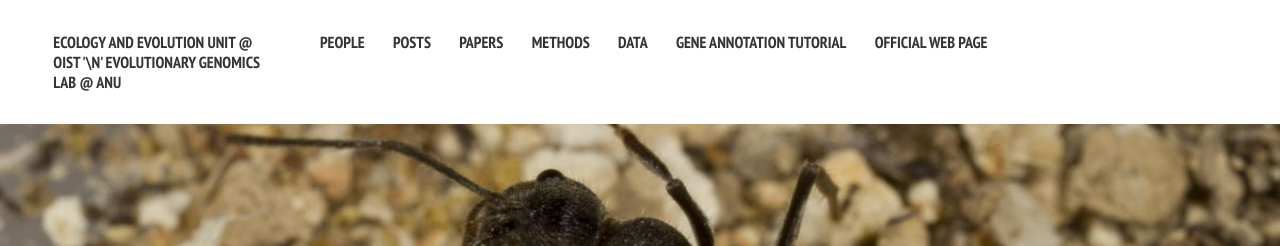
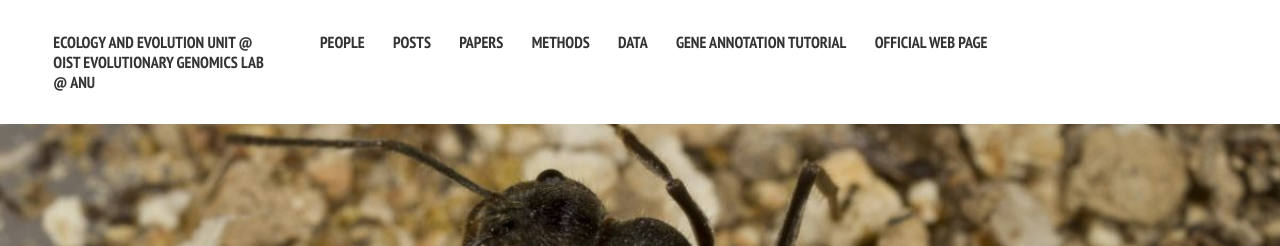
Before and after one commit to MikheyevLab/EcoEvoUnit, a Jekyll site: the page built from index.md, in a window 1280 px wide. Shown: the top 246 px of the page. Built offline with Jekyll 4.4.1, drawn with Linux system fonts in a browser that asks for light colours; nearby versions of some CDN libraries.

```diff
--- a/_config.yml
+++ b/_config.yml
@@ -1,6 +1,8 @@
 # Site wide configuration
 
-title:            Ecology and Evolution Unit @ OIST '\n' Evolutionary Genomics Lab @ ANU
+title: |
+   Ecology and Evolution Unit @ OIST
+   Evolutionary Genomics Lab  @ ANU
 locale:           en-JP
 url: https://mikheyevlab.github.io/EcoEvoUnit
 
```
